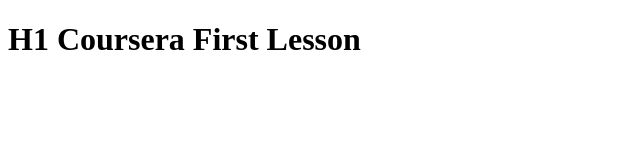
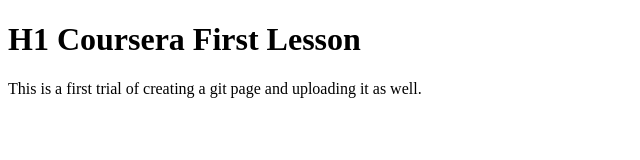
Before and after one commit to sherelyn/coursera-test, a plain HTML site: page index.html in a window 1280 px wide. Shown: the whole page, without its empty margins (0-640 px from the left). Drawn offline with Linux system fonts and the light colour scheme.

Commit message:
second version of web file.

```diff
--- a/index.html
+++ b/index.html
@@ -6,5 +6,6 @@
   </head>
   <body>
     <h1>H1 Coursera First Lesson</h1>
+    <p>This is a first trial of creating a git page and uploading it as well.</p>
   </body>
 </html>
```
